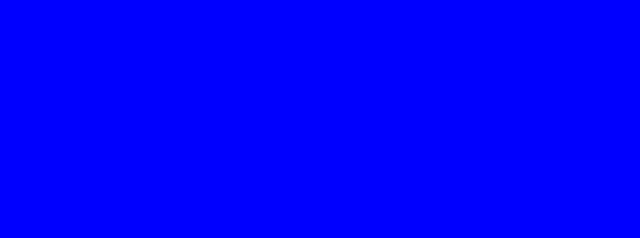
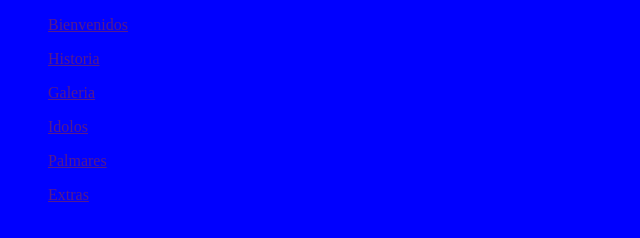
Before and after one commit to JhonalZ/AlianzaLima, a plain HTML site: page index.html in a window 1280 px wide. Shown: the whole page, without its empty margins (0-640 px from the left). Drawn offline with Linux system fonts and the light colour scheme.

Commit message:
Segundo Commit

```diff
--- a/index.html
+++ b/index.html
@@ -11,6 +11,14 @@
     <header>
 
     </header>
+    <div>
+        <ul><a href="">Bienvenidos</a></ul>
+        <ul><a href="">Historia</a></ul>
+        <ul><a href="">Galeria</a></ul>
+        <ul><a href="">Idolos</a></ul>
+        <ul><a href="">Palmares</a></ul>
+        <ul><a href="">Extras</a></ul>
+    </div>
     <body>
 
     </body>
```
